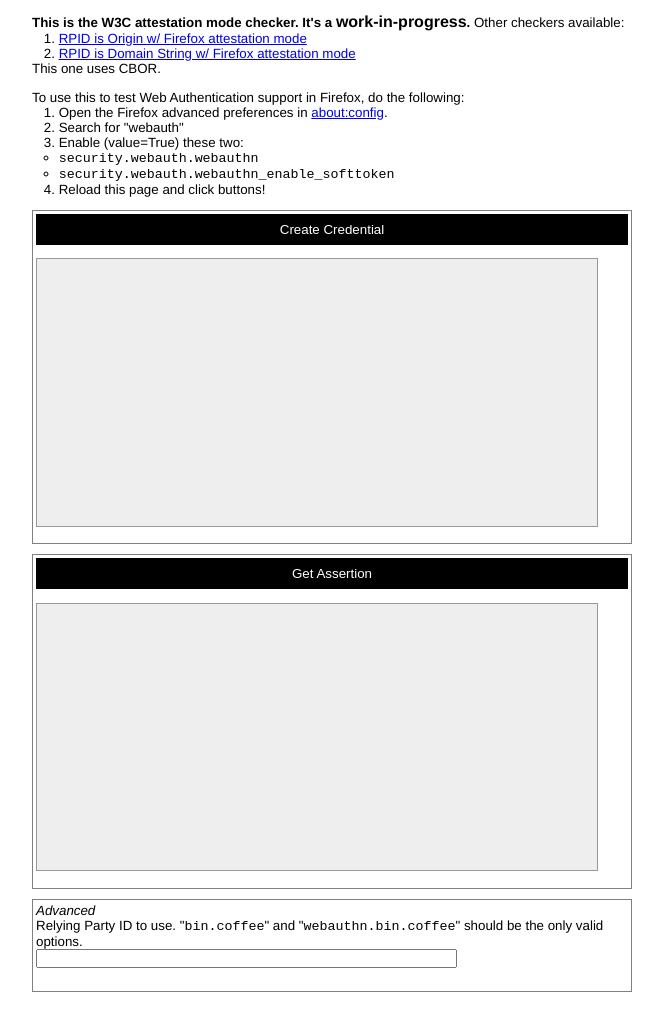
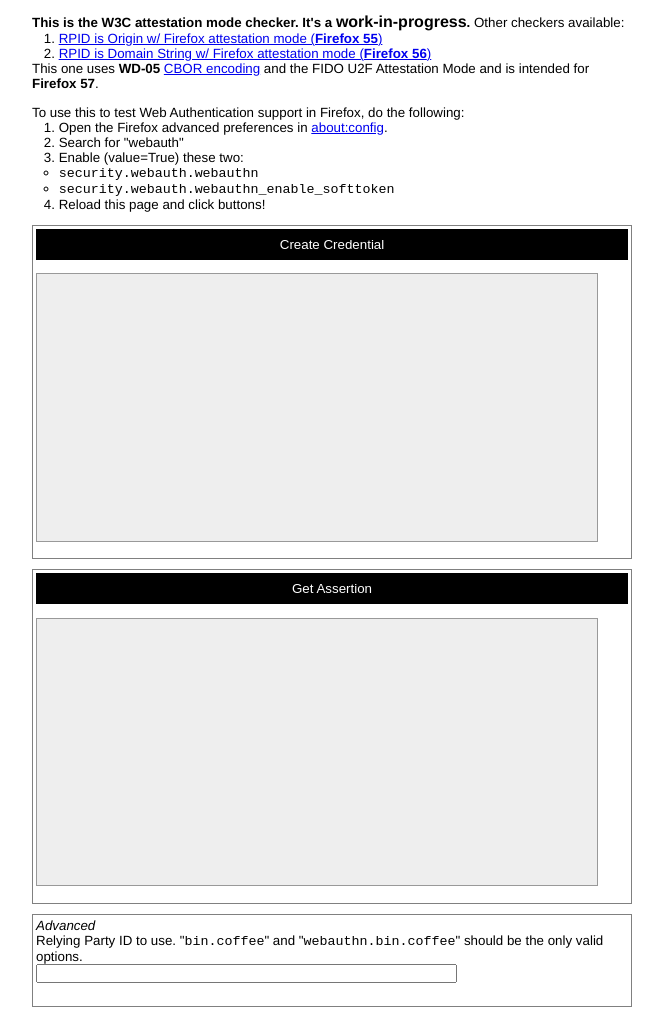
Before and after one commit to jcjones/webauthn.bin.coffee, a plain HTML site: page index.html in a window 1280 px wide. Shown: the whole page, without its empty margins (308-971 px from the left). Drawn offline with nearby package versions, Linux system fonts and the light colour scheme.

Commit message:
Updated text

```diff
--- a/index.html
+++ b/index.html
@@ -100,10 +100,10 @@
  <div class="row">
   <p><strong>This is the W3C attestation mode checker. It's a <big>work-in-progress</big>.</strong> Other checkers available:</p>
   <ol>
-   <li><a href="/origin">RPID is Origin w/ Firefox attestation mode</a></li>
-   <li><a href="/domainstring">RPID is Domain String w/ Firefox attestation mode</a></li>
+   <li><a href="/origin">RPID is Origin w/ Firefox attestation mode (<strong>Firefox 55</strong>)</a></li>
+   <li><a href="/domainstring">RPID is Domain String w/ Firefox attestation mode (<strong>Firefox 56</strong>)</a></li>
   </ol>
-  <p>This one uses CBOR.</p>
+  <p>This one uses <strong>WD-05</strong> <a href="http://cbor.me/">CBOR encoding</a> and the FIDO U2F Attestation Mode and is intended for <strong>Firefox 57</strong>.</p>
  </div>
  <div class="row">
   <p>To use this to test Web Authentication support in Firefox, do the following:</p>
```
